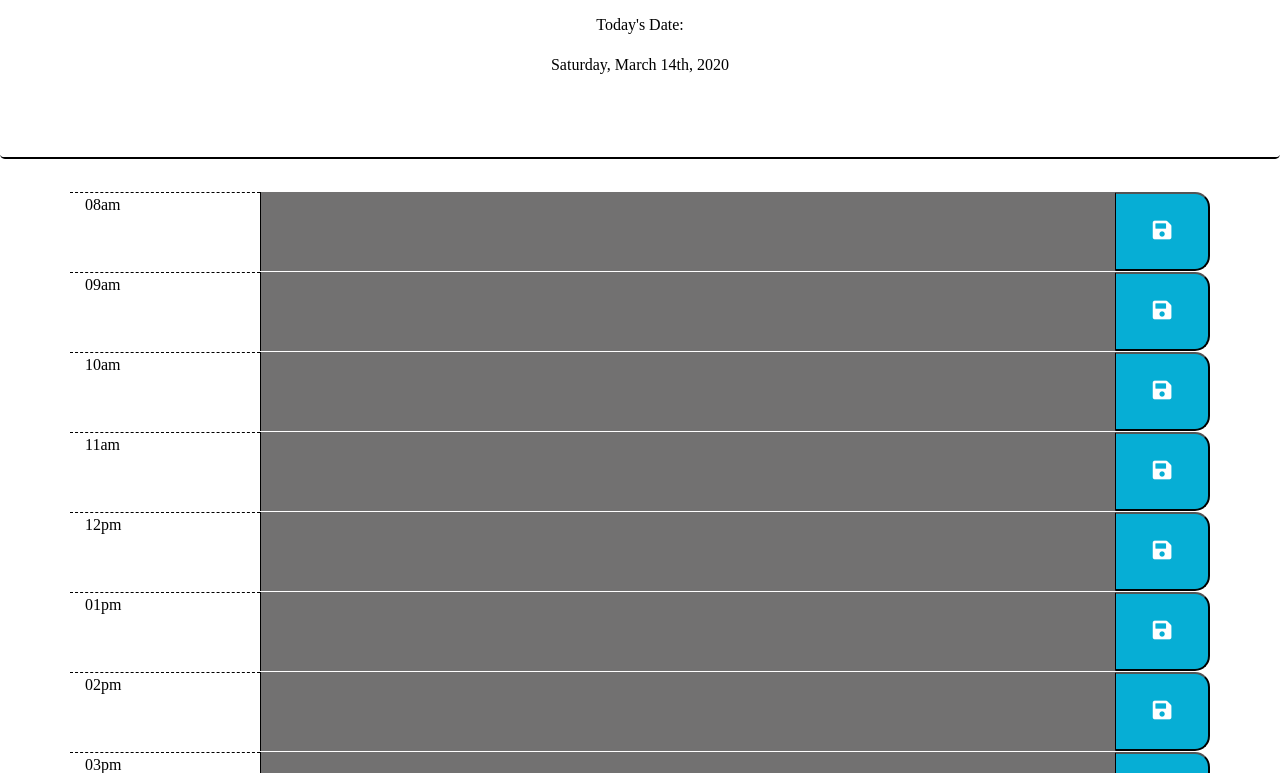
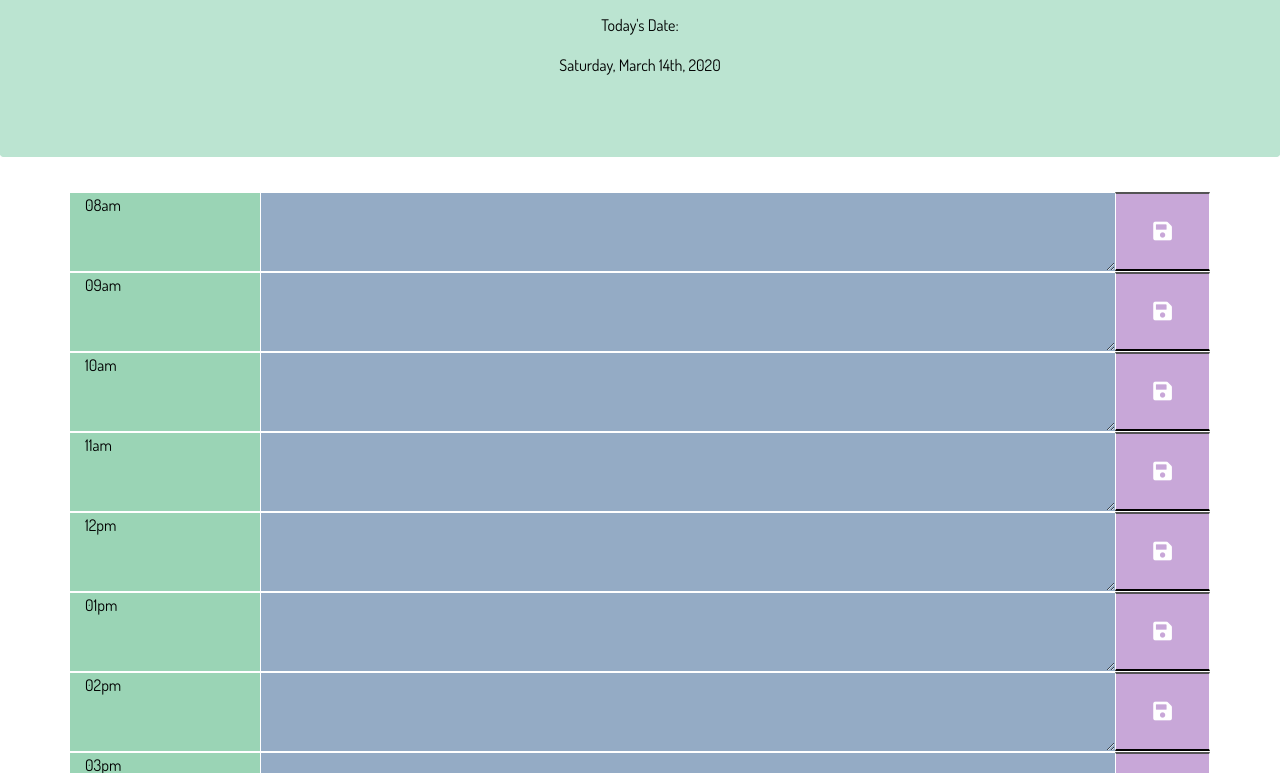
Before and after one commit to Tamarajsouth/Daily_Planner, a plain HTML site: page index.html in a window 1280 px wide. Shown: the part 166-939 px from the top of the page. Drawn offline with nearby package versions, Linux system fonts and the light colour scheme; a web font is replaced by a local one.

Commit message:
updating edits to style and local storage

```diff
--- a/index.html
+++ b/index.html
@@ -11,7 +11,8 @@
     <link rel="stylesheet" href="https://use.fontawesome.com/releases/v5.8.1/css/all.css"
         integrity="sha384-50oBUHEmvpQ+1lW4y57PTFmhCaXp0ML5d60M1M7uH2+nqUivzIebhndOJK28anvf" crossorigin="anonymous" />
     <!-- GoogleFonts -->
-    <link href="https://fonts.googleapis.com/css?family=Baloo+Thambi+2&display=swap" rel="stylesheet">
+    <link href="https://fonts.googleapis.com/css?family=Dosis&display=swap" rel="stylesheet">
+    <!-- My custom CSS File -->
     <link rel="stylesheet" href="style.css" />
     <title>Daily Planner</title>
 </head>
@@ -26,9 +27,11 @@
     <div class="container">
 
     </div>
-
+    <!-- jQuery Library -->
     <script src="https://code.jquery.com/jquery-3.4.1.min.js"></script>
+    <!-- Moment.js Library -->
     <script src="https://cdnjs.cloudflare.com/ajax/libs/moment.js/2.24.0/moment.min.js"></script>
+    <!-- My JS file -->
     <script type="text/javascript" src="script.js"></script>
 </body>
 
--- a/script.js
+++ b/script.js
@@ -1,9 +1,9 @@
-// variable to store and loop through scheduler
+// variable as an object to store and loop through hours
 var myDay = [
     {
         id: "0",
         hour: "08",
-        time: "09",
+        time: "08",
         meridiem: "am",
         reminder: "",
     },
@@ -77,6 +77,20 @@ var myDay = [
         meridiem: "pm",
         reminder: ""
     },
+    {
+        id: "11",
+        hour: "07",
+        time: "19",
+        meridiem: "pm",
+        reminder: ""
+    },
+    {
+        id: "12",
+        hour: "08",
+        time: "20",
+        meridiem: "pm",
+        reminder: ""
+    },
 
 ]
 
@@ -87,12 +101,12 @@ function getTodaysDate() {
 }
 
 // saves data to localStorage
-function saveReminders() {
+function saveToDos() {
     localStorage.setItem("myDay", JSON.stringify(myDay));
 }
 
 // sets any data in localStorage to the view
-function displayReminders() {
+function displayToDos() {
     myDay.forEach(function (_currentHour) {
         $(`#${_currentHour.id}`).val(_currentHour.reminder);
     })
@@ -106,8 +120,8 @@ function loadData() {
         myDay = storedDay;
     }
 
-    saveReminders();
-    displayReminders();
+    saveToDos();
+    displayToDos();
 }
 
 // loads header date
@@ -115,7 +129,7 @@ getTodaysDate();
 
 // creates the visuals for the scheduler body
 myDay.forEach(function(currentHour) {
-    // creates timeblocks row
+    // creates hour rows
     var hourRow = $("<form>").attr({
         "class": "row"
     });
@@ -133,30 +147,31 @@ myDay.forEach(function(currentHour) {
         .attr({
             "class": "col-md-9 description p-0"
         });
-    var planData = $("<textarea>");
-    hourPlan.append(planData);
-    planData.attr("id", currentHour.id);
+    var plannerData = $("<textarea>");
+    hourPlan.append(plannerData);
+    plannerData.attr("id", currentHour.id);
+    // creates color change based on current time
     if (currentHour.time < moment().format("HH")) {
-        planData.attr ({
+        plannerData.attr ({
             "class": "past",
         })
     } else if (currentHour.time === moment().format("HH")) {
-        planData.attr({
+        plannerData.attr({
             "class": "present"
         })
     } else if (currentHour.time > moment().format("HH")) {
-        planData.attr({
+        plannerData.attr({
             "class": "future"
         })
     }
     // creates save button
     var saveButton = $("<i class='fas fa-save fa-lg'></i>")
-    var savePlan = $("<button>")
+    var savePlannerData = $("<button>")
         .attr({
             "class": "col-md-1 saveBtn"
     });
-    savePlan.append(saveButton);
-    hourRow.append(hourField, hourPlan, savePlan);
+    savePlannerData.append(saveButton);
+    hourRow.append(hourField, hourPlan, savePlannerData);
 })
 
 // loads any existing localstorage data after content created
@@ -169,6 +184,6 @@ $(".saveBtn").on("click", function(event) {
     var saveIndex = $(this).siblings(".description").children(".future").attr("id");
     myDay[saveIndex].reminder = $(this).siblings(".description").children(".future").val();
     console.log(saveIndex);
-    saveReminders();
-    displayReminders();
+    saveToDos();
+    displayToDos();
 })
--- a/style.css
+++ b/style.css
@@ -1,14 +1,13 @@
 body {
-    font-family: 'Baloo Thambi 2';
-    font-size: 16px;
+  font-family: 'Dosis', sans-serif;
+  font-size: 16px;
   }
 
   textarea{
     background: transparent;
     border: none;
-    resize: none;
     color: #000000;
-    border-left: 1px solid black;
+    border-left: 1px solid rgb(255, 255, 255);
     padding: 10px;
     width: 100%;
     height: 100%;
@@ -16,52 +15,58 @@ body {
 
   .jumbotron {
     text-align: center;
-    background-color: transparent;
+    background-color: #bbe4d1;
     color: black;
-    border-bottom: 2px solid black;
+    border-bottom: 2px solid rgb(255, 255, 255);
   }
 
   .time-block{
     text-align: center;
-    border-radius: 15px;
+    border-top: 1px solid #ffffff;
+
   }
 
   .row {
     height: 80px;
-    border-top: 1px solid white;;
+    border: 2px;
+    border-top: 1px solid #ffffff;
   }
 
   .hour {
-    background-color: #ffffff;
+    background-color: #9ad4b5;
     color: #000000;
-    border-top: 1px dashed #000000;
+    border-top: 1px solid #ffffff;
   }
 
   .past {
-    background-color: #727171;
+    background-color: #94abc5;
     color: white;
+    border-top: 1px solid #ffffff;
+
   }
 
   .present {
-    background-color: #00ff55;
+    background-color: #a2a6d8;
     color: black;
+    border-top: 1px solid #ffffff;
+
   }
 
   .future {
-    background-color: #bedd77;
+    background-color: #b4d8dd;
     color: black;
+    border-top: 1px solid #ffffff;
+
   }
 
   .saveBtn {
-    border-left: 1px solid black;
-    border-top-right-radius: 15px;
-    border-bottom-right-radius: 15px;
-    background-color: #06AED5;
+    border-left: 1px solid rgb(255, 255, 255);
+    border-right: 1px solid rgb(255, 255, 255);
+    background-color: rgb(200, 167, 216);
     color: white;
   }
 
   .saveBtn:hover {
     font-size: 25px;
-    transition: all .3s ease-in-out;
     cursor: pointer;
   }
```
Also changed, not shown: 1 other file.
